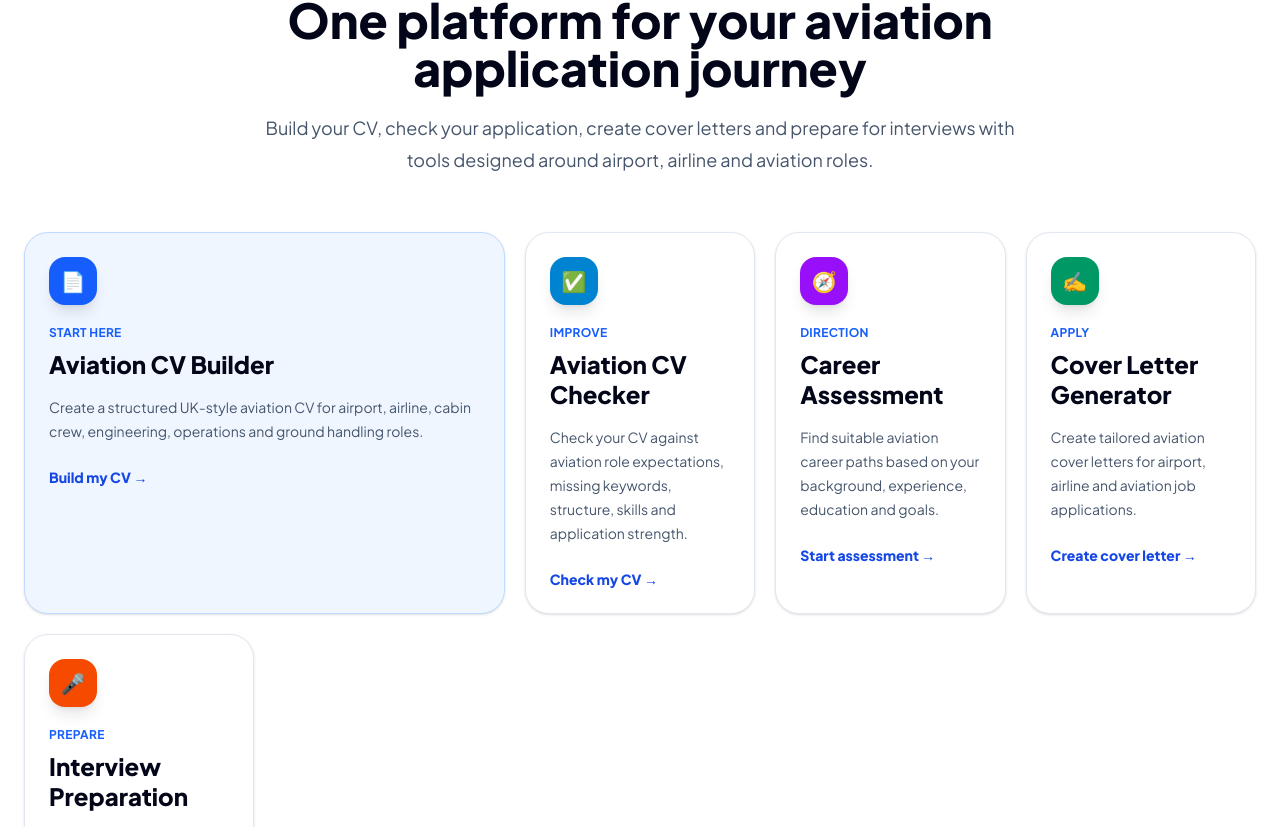
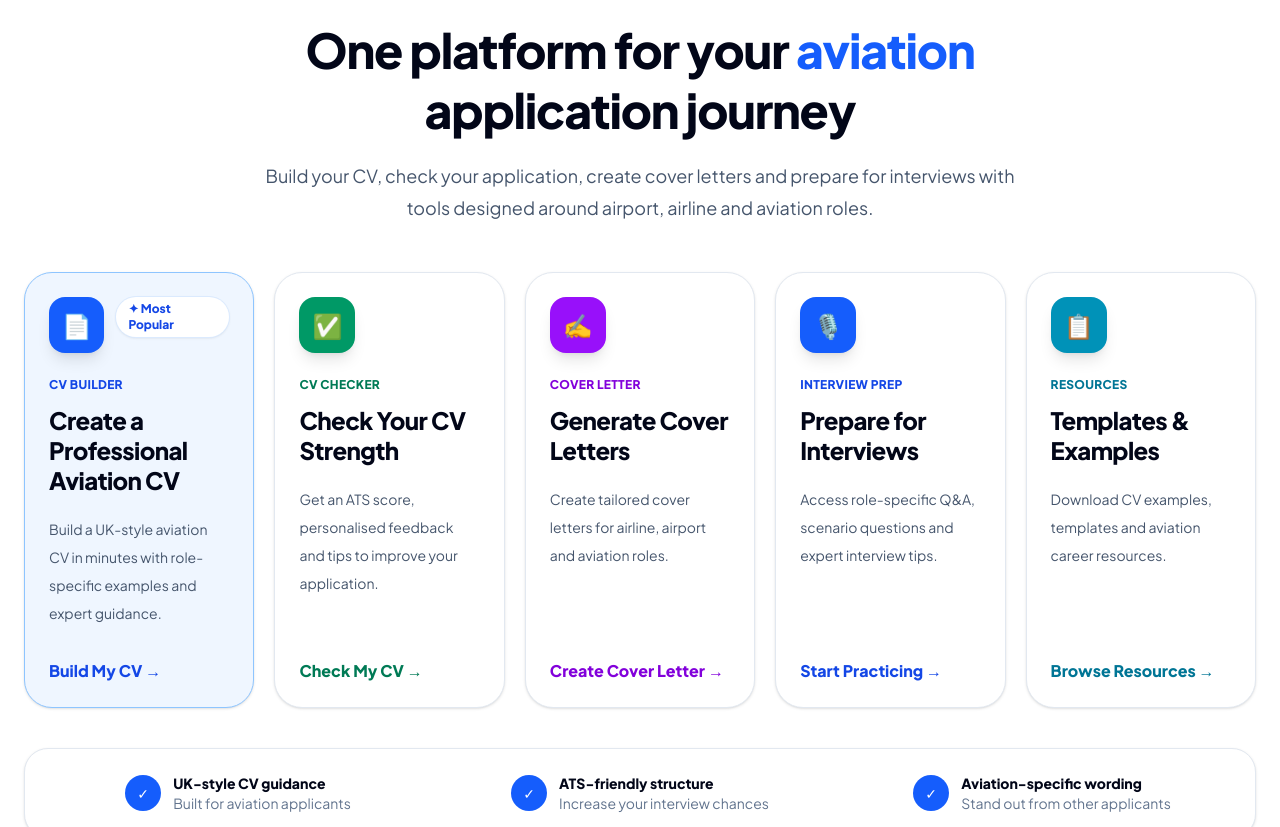
Before and after one commit to jjayakumaraero-eng/airportcv-web, a Next.js app: page / in a window 1280 px wide. Shown: the part 833-1660 px from the top of the page. Built offline with nearby package versions, Linux system fonts and the light colour scheme; no server answers.

Commit message:
Redesign homepage header hero and tools

```diff
--- a/app/page.tsx
+++ b/app/page.tsx
@@ -284,8 +284,7 @@ export default function Home() {
 
 <div className="mt-5 flex items-center gap-4 text-sm font-semibold text-slate-600">
   {[
-    "ATS-friendly structure",
-    "Aviation-specific wording",
+
   ].map((item) => (
     <div key={item} className="flex shrink-0 items-center gap-2">
       <span className="flex h-5 w-5 items-center justify-center rounded-full bg-blue-600 text-xs text-white">
@@ -311,56 +310,167 @@ export default function Home() {
 </section>
       <section id="tools" className="bg-white px-6 py-20">
   <div className="mx-auto max-w-7xl">
-    <div className="mx-auto max-w-3xl text-center">
-      <p className="text-sm font-bold uppercase tracking-[0.25em] text-blue-600">
-        AirportCV Tools
+    <div className="mx-auto max-w-4xl text-center">
+      <p className="mx-auto inline-flex rounded-full bg-blue-50 px-5 py-2 text-sm font-extrabold uppercase tracking-wide text-blue-700 ring-1 ring-blue-100">
+        ✦ AIRPORTCV TOOLS
       </p>
 
-      <h2 className="mt-4 text-4xl font-extrabold text-slate-950 md:text-5xl">
-        One platform for your aviation application journey
+      <h2 className="mt-6 text-4xl font-extrabold leading-tight tracking-tight text-slate-950 md:text-5xl">
+        One platform for your{" "}
+        <span className="text-blue-600">aviation</span> application journey
       </h2>
 
-      <p className="mt-5 text-lg leading-8 text-slate-600">
+      <p className="mx-auto mt-5 max-w-3xl text-lg leading-8 text-slate-600">
         Build your CV, check your application, create cover letters and prepare
         for interviews with tools designed around airport, airline and aviation
         roles.
       </p>
     </div>
 
-    <div className="mt-14 grid gap-5 lg:grid-cols-5">
-      {tools.map((tool) => (
+    <div className="mt-12 grid gap-5 md:grid-cols-2 xl:grid-cols-5">
+      {[
+        {
+          label: "CV BUILDER",
+          badge: "Most Popular",
+          icon: "📄",
+          title: "Create a Professional Aviation CV",
+          description:
+            "Build a UK-style aviation CV in minutes with role-specific examples and expert guidance.",
+          href: "/cv-builder",
+          cta: "Build My CV",
+          iconClass: "bg-blue-600",
+          ctaClass: "text-blue-700",
+          featured: true,
+        },
+        {
+          label: "CV CHECKER",
+          icon: "✅",
+          title: "Check Your CV Strength",
+          description:
+            "Get an ATS score, personalised feedback and tips to improve your application.",
+          href: "/cv-checker",
+          cta: "Check My CV",
+          iconClass: "bg-emerald-600",
+          ctaClass: "text-emerald-700",
+          featured: false,
+        },
+        {
+          label: "COVER LETTER",
+          icon: "✍️",
+          title: "Generate Cover Letters",
+          description:
+            "Create tailored cover letters for airline, airport and aviation roles.",
+          href: "/cover-letter",
+          cta: "Create Cover Letter",
+          iconClass: "bg-purple-600",
+          ctaClass: "text-purple-700",
+          featured: false,
+        },
+        {
+          label: "INTERVIEW PREP",
+          icon: "🎙️",
+          title: "Prepare for Interviews",
+          description:
+            "Access role-specific Q&A, scenario questions and expert interview tips.",
+          href: "/interview-prep",
+          cta: "Start Practicing",
+          iconClass: "bg-blue-600",
+          ctaClass: "text-blue-700",
+          featured: false,
+        },
+        {
+          label: "RESOURCES",
+          icon: "📋",
+          title: "Templates & Examples",
+          description:
+            "Download CV examples, templates and aviation career resources.",
+          href: "/blog",
+          cta: "Browse Resources",
+          iconClass: "bg-cyan-600",
+          ctaClass: "text-cyan-700",
+          featured: false,
+        },
+      ].map((item) => (
         <a
-          key={tool.title}
-          href={tool.href}
-          className={`group rounded-3xl border p-6 shadow-sm transition hover:-translate-y-1 hover:shadow-xl ${
-            tool.featured
-              ? "border-blue-200 bg-blue-50 lg:col-span-2"
+          key={item.title}
+          href={item.href}
+          className={`group flex min-h-[330px] flex-col rounded-[1.75rem] border p-6 shadow-sm transition hover:-translate-y-1 hover:shadow-xl ${
+            item.featured
+              ? "border-blue-300 bg-blue-50"
               : "border-slate-200 bg-white"
           }`}
         >
-          <div
-            className={`flex h-12 w-12 items-center justify-center rounded-2xl ${tool.accent} text-xl text-white shadow-lg`}
-          >
-            {tool.icon}
+          <div className="flex items-start justify-between gap-3">
+            <div
+              className={`flex h-14 w-14 items-center justify-center rounded-2xl ${item.iconClass} text-2xl text-white shadow-lg`}
+            >
+              {item.icon}
+            </div>
+
+            {item.badge ? (
+              <span className="rounded-full bg-white px-3 py-1 text-xs font-extrabold text-blue-700 shadow-sm ring-1 ring-blue-100">
+                ✦ {item.badge}
+              </span>
+            ) : null}
           </div>
 
-          <p className="mt-5 text-xs font-bold uppercase tracking-wide text-blue-600">
-            {tool.eyebrow}
+          <p
+            className={`mt-6 text-xs font-extrabold uppercase tracking-wide ${
+              item.ctaClass
+            }`}
+          >
+            {item.label}
           </p>
 
-          <h3 className="mt-2 text-2xl font-extrabold leading-tight text-slate-950">
-            {tool.title}
+          <h3 className="mt-3 text-2xl font-extrabold leading-tight tracking-tight text-slate-950">
+            {item.title}
           </h3>
 
-          <p className="mt-4 text-sm leading-6 text-slate-600">
-            {tool.description}
+          <p className="mt-5 text-sm leading-7 text-slate-600">
+            {item.description}
           </p>
 
-          <p className="mt-6 text-sm font-extrabold text-blue-700 group-hover:text-blue-900">
-            {tool.cta} →
+          <p
+            className={`mt-auto pt-8 text-base font-extrabold ${item.ctaClass} group-hover:underline`}
+          >
+            {item.cta} →
           </p>
         </a>
       ))}
+    </div>
+
+    <div className="mt-10 rounded-3xl border border-slate-200 bg-white px-6 py-6 shadow-sm">
+      <div className="grid gap-6 text-sm md:grid-cols-3">
+        <div className="flex items-center justify-center gap-3">
+          <span className="flex h-9 w-9 items-center justify-center rounded-full bg-blue-600 text-white">
+            ✓
+          </span>
+          <div>
+            <p className="font-extrabold text-slate-950">UK-style CV guidance</p>
+            <p className="text-slate-500">Built for aviation applicants</p>
+          </div>
+        </div>
+
+        <div className="flex items-center justify-center gap-3">
+          <span className="flex h-9 w-9 items-center justify-center rounded-full bg-blue-600 text-white">
+            ✓
+          </span>
+          <div>
+            <p className="font-extrabold text-slate-950">ATS-friendly structure</p>
+            <p className="text-slate-500">Increase your interview chances</p>
+          </div>
+        </div>
+
+        <div className="flex items-center justify-center gap-3">
+          <span className="flex h-9 w-9 items-center justify-center rounded-full bg-blue-600 text-white">
+            ✓
+          </span>
+          <div>
+            <p className="font-extrabold text-slate-950">Aviation-specific wording</p>
+            <p className="text-slate-500">Stand out from other applicants</p>
+          </div>
+        </div>
+      </div>
     </div>
   </div>
 </section>
```
